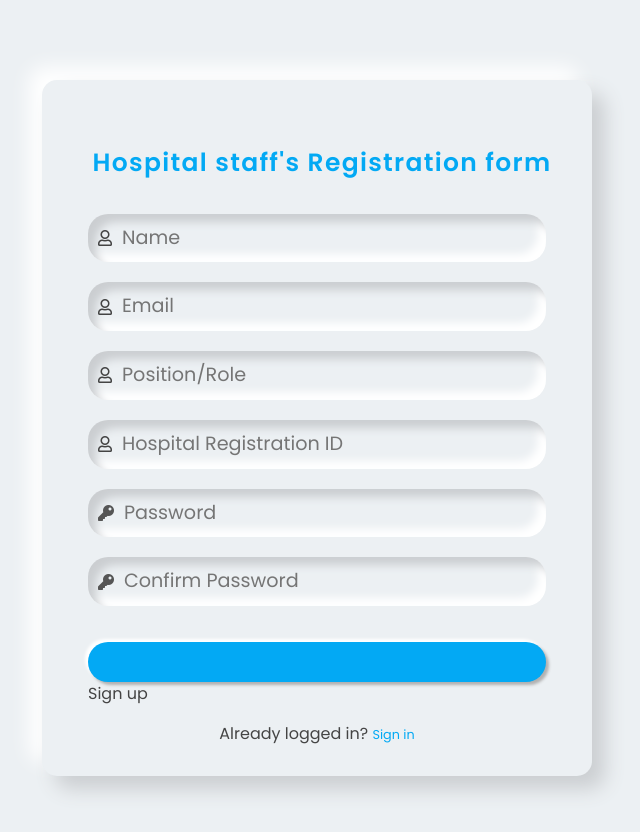
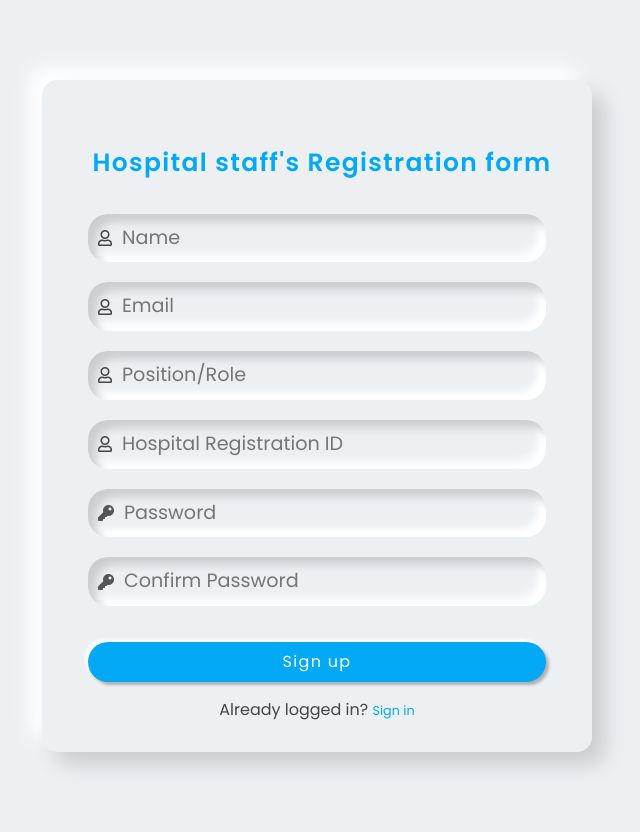
Before and after one commit to tanmaymodi/TapasviCodes, a website: page Frontend/Hospitalstaff_registration_form.html in a window 1280 px wide. Shown: the whole page, without its empty margins (323-963 px from the left). Drawn offline with Linux system fonts and the light colour scheme.

Commit message:
minor changes

```diff
--- a/Frontend/Hospitalstaff_registration_form.html
+++ b/Frontend/Hospitalstaff_registration_form.html
@@ -55,7 +55,7 @@
                         type="password" required name="password" id="pwd" placeholder="Password"> </div>
                 <div class="form-field d-flex align-items-center"> <span class="fas fa-key"></span> <input
                         type="password" required name="confirmPassword" id="pwdc" placeholder="Confirm Password"> </div>
-                <button class="btn mt-3"></button>Sign up</button>
+                <button class="btn mt-3">Sign up</button>
             </form>
             <div class="text-center fs-6"> Already logged in? <a href="./login.html">Sign in</a> </div>
         </div>
```
